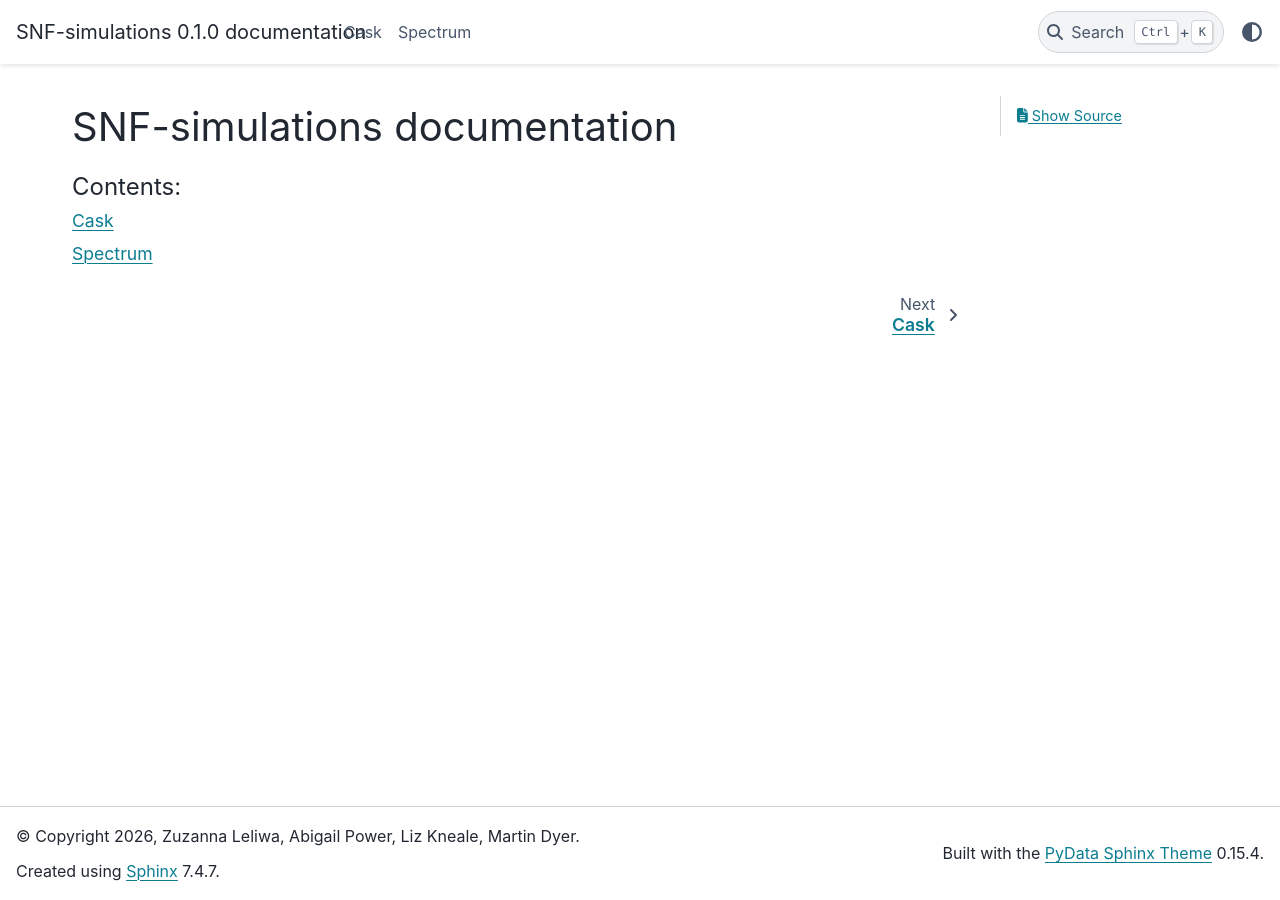
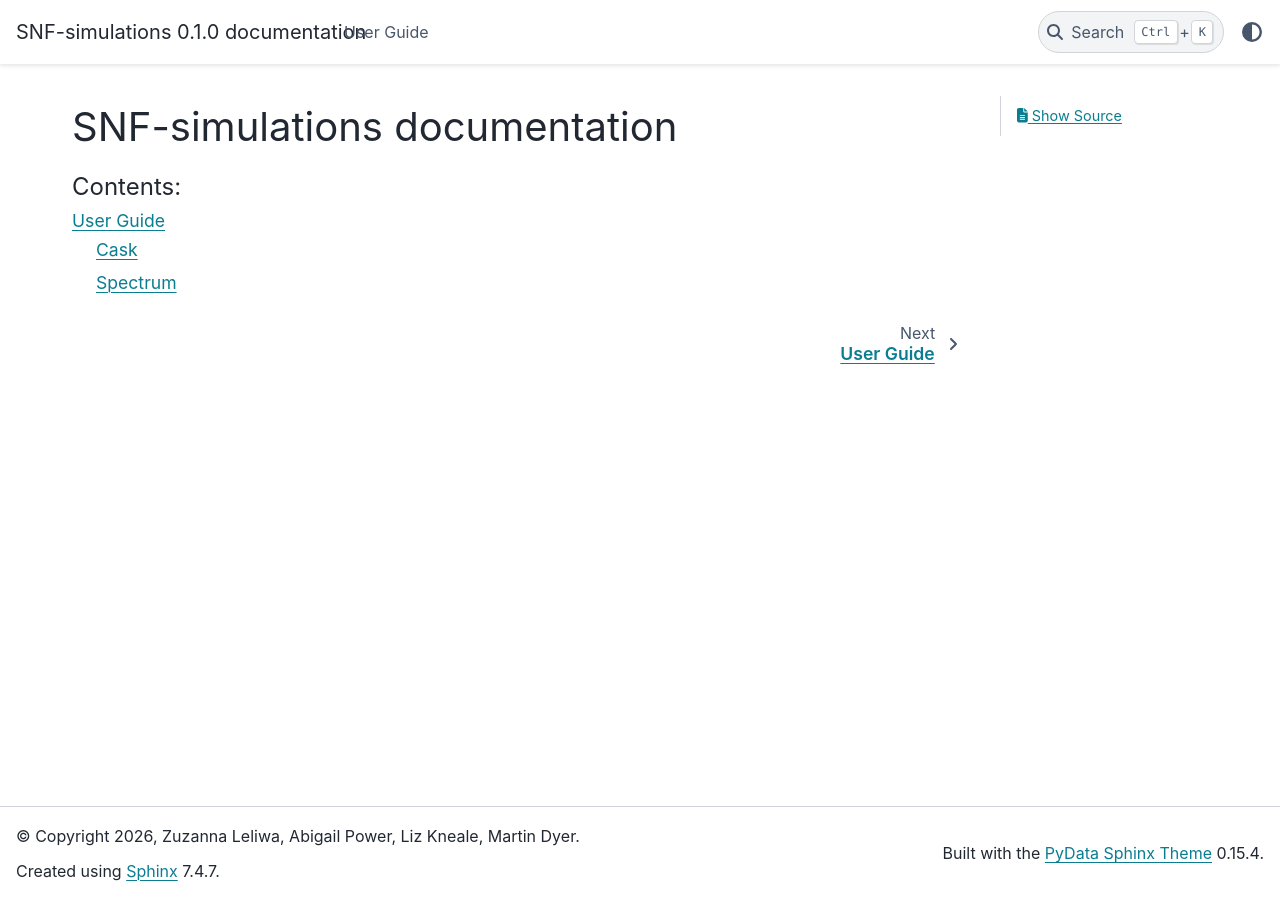
Before and after one commit to ekneale/SNF-simulations, a Sphinx documentation site: the page built from docs/index.md, in a window 1280 px wide. Built offline with Sphinx 7.4.7 and the PyData theme 0.15.4, drawn with Linux system fonts in a browser that asks for light colours; pages that are not in the unit, such as notebooks, are missing from menus.

Commit message:
Move to User Guide

````diff
--- a/docs/cask.md
+++ /dev/null
@@ -1,3 +0,0 @@
-# Cask
-
-TODO
--- a/docs/conf.py
+++ b/docs/conf.py
@@ -23,6 +23,9 @@ autodoc2_packages = [
     "../src/snf_simulations",
 ]
 autodoc2_render_plugin = "myst"
+autodoc2_sort_names = True
+autodoc2_class_docstring = "both"
+autodoc2_hidden_objects = {"inherited", "dunder"}
 
 # -- Options for HTML output -------------------------------------------------
 # https://www.sphinx-doc.org/en/master/usage/configuration.html#options-for-html-output
--- a/docs/index.md
+++ b/docs/index.md
@@ -3,7 +3,6 @@
 ```{toctree}
 :maxdepth: 2
 :caption: Contents:
-cask.md
-spectrum.md
+user_guide/index.md
 apidocs/index.rst
 ```
--- /dev/null
+++ b/docs/user_guide/index.md
@@ -0,0 +1,7 @@
+# User Guide
+
+```{toctree}
+:maxdepth: 2
+cask.md
+spectrum.md
+```
````
Also changed, not shown: docs/user_guide/cask.md (added, +3 -0 lines), docs/user_guide/spectrum.md (renamed from docs/spectrum.md).
